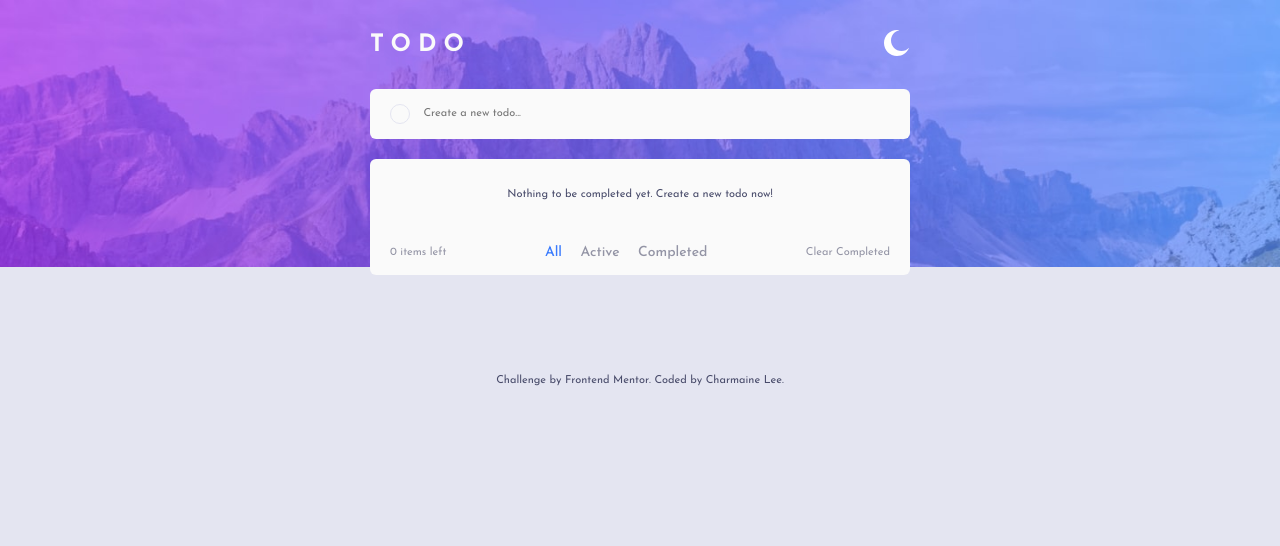
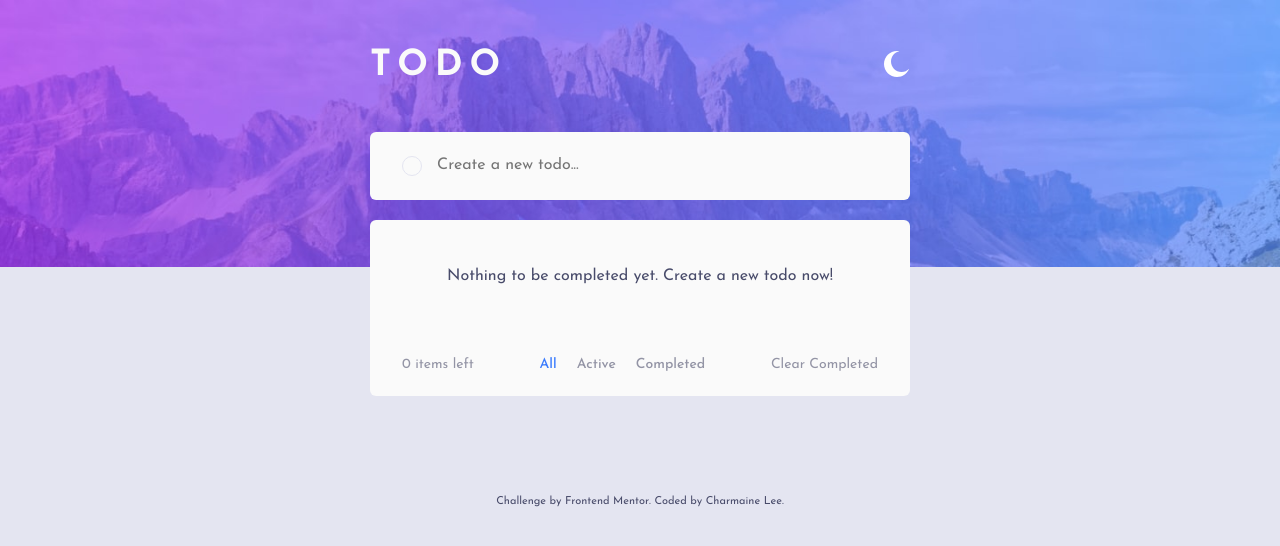
Before and after one commit to charmainelhm/todo-app, a plain HTML site: page index.html in a window 1280 px wide. Drawn offline with Linux system fonts and the light colour scheme.

Commit message:
Update desktop font sizes

```diff
--- a/sass/abstracts/_fonts.scss
+++ b/sass/abstracts/_fonts.scss
@@ -1,6 +1,6 @@
 $fs-600: 3.6rem; // Desktop logo
 $fs-500: 2.4rem; // Mobile logo
-$fs-400: 1.8rem; // Desktop input + todo items
+$fs-400: 1.6rem; // Desktop input + todo items
 $fs-300: 1.4rem; // Desktop menu + Mobile filter options
 $fs-200: 1.1rem; // Mobile input + todo items
 
--- a/sass/abstracts/_mixins.scss
+++ b/sass/abstracts/_mixins.scss
@@ -27,7 +27,7 @@
   border: 1.5px solid var(--clr-radio);
 }
 
-@mixin padding($inline: 2rem, $block: 1.5rem, $type: default) {
+@mixin padding($inline: 2em, $block: 1.5em, $type: default) {
   @if $type == inline {
     padding-inline: $inline;
   } @else if $type == block {
--- a/sass/base/_typography.scss
+++ b/sass/base/_typography.scss
@@ -13,5 +13,20 @@ h1 {
 }
 
 .attribution {
+  font-size: $fs-200;
   padding-top: 10rem;
 }
+
+@media (min-width: 600px) {
+  body {
+    font-size: $fs-400;
+  }
+
+  h1 {
+    font-size: $fs-600;
+  }
+
+  .menu > *:not(div) {
+    font-size: $fs-300;
+  }
+}
--- a/sass/ultilities/_paddings.scss
+++ b/sass/ultilities/_paddings.scss
@@ -5,9 +5,9 @@
 }
 
 .pd-600 {
-  @include padding(3rem, 3rem);
+  @include padding(1em, 3em);
 }
 
 .pd-block-600 {
-  @include padding($block: 3rem, $type: block);
+  @include padding($block: 3em, $type: block);
 }
```
Also changed, not shown: css/style.css, 1 other file.
